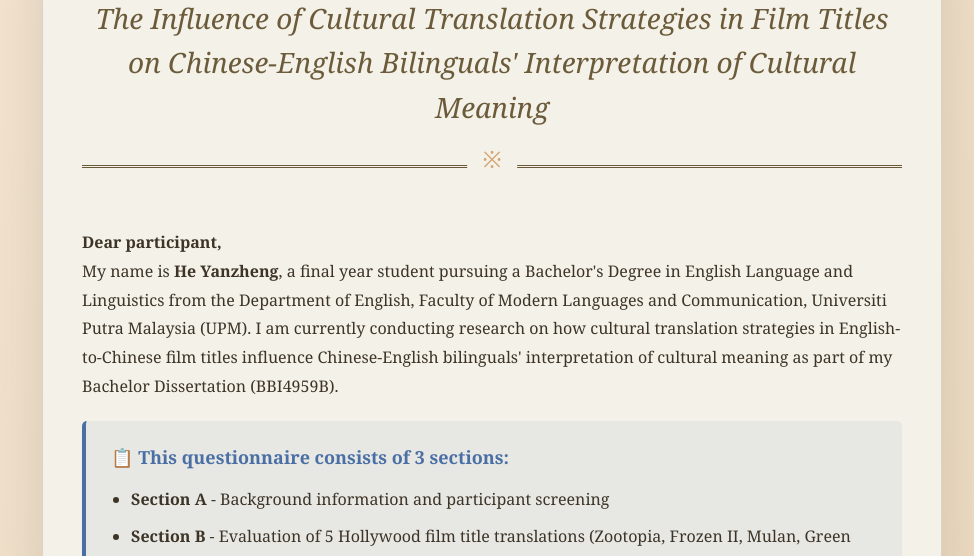
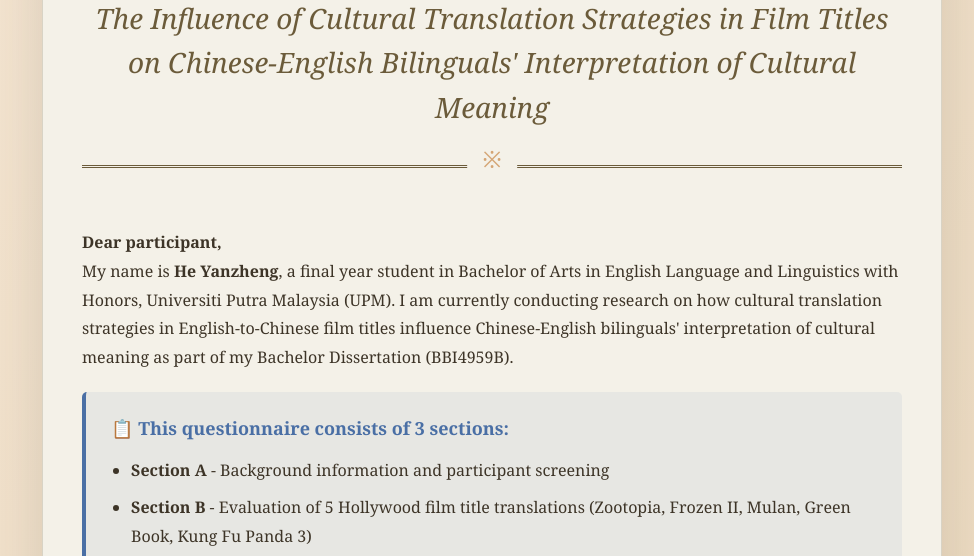
Before and after one commit to Song-beanpp/film-survey-app-final, a website: page public/index.html in a window 1280 px wide. Shown: the part 192-748 px from the top of the page, without its empty margins (148-1122 px from the left). Drawn offline with Linux system fonts and the light colour scheme.

Commit message:
Fix: Add connection check before submit, update introduction text

```diff
--- a/public/index.html
+++ b/public/index.html
@@ -28,12 +28,11 @@
 
                 <div class="section-content">
                     <p><strong>Dear participant,</strong></p>
-                    <p>My name is <strong>He Yanzheng</strong>, a final year student pursuing a Bachelor's Degree in
-                        English Language and Linguistics from the Department of English, Faculty of Modern Languages and
-                        Communication, Universiti Putra Malaysia (UPM). I am currently conducting research on how
-                        cultural translation strategies in English-to-Chinese film titles influence Chinese-English
-                        bilinguals' interpretation of cultural meaning as part of my Bachelor Dissertation (BBI4959B).
-                    </p>
+                    <p>My name is <strong>He Yanzheng</strong>, a final year student in Bachelor of Arts in English
+                        Language and Linguistics with Honors, Universiti Putra Malaysia (UPM). I am currently conducting
+                        research on how cultural translation strategies in English-to-Chinese film titles influence
+                        Chinese-English bilinguals' interpretation of cultural meaning as part of my Bachelor
+                        Dissertation (BBI4959B).</p>
 
                     <div class="info-box">
                         <h3>📋 This questionnaire consists of 3 sections:</h3>
```
Also changed, not shown: server.js (+14 -2 lines).
